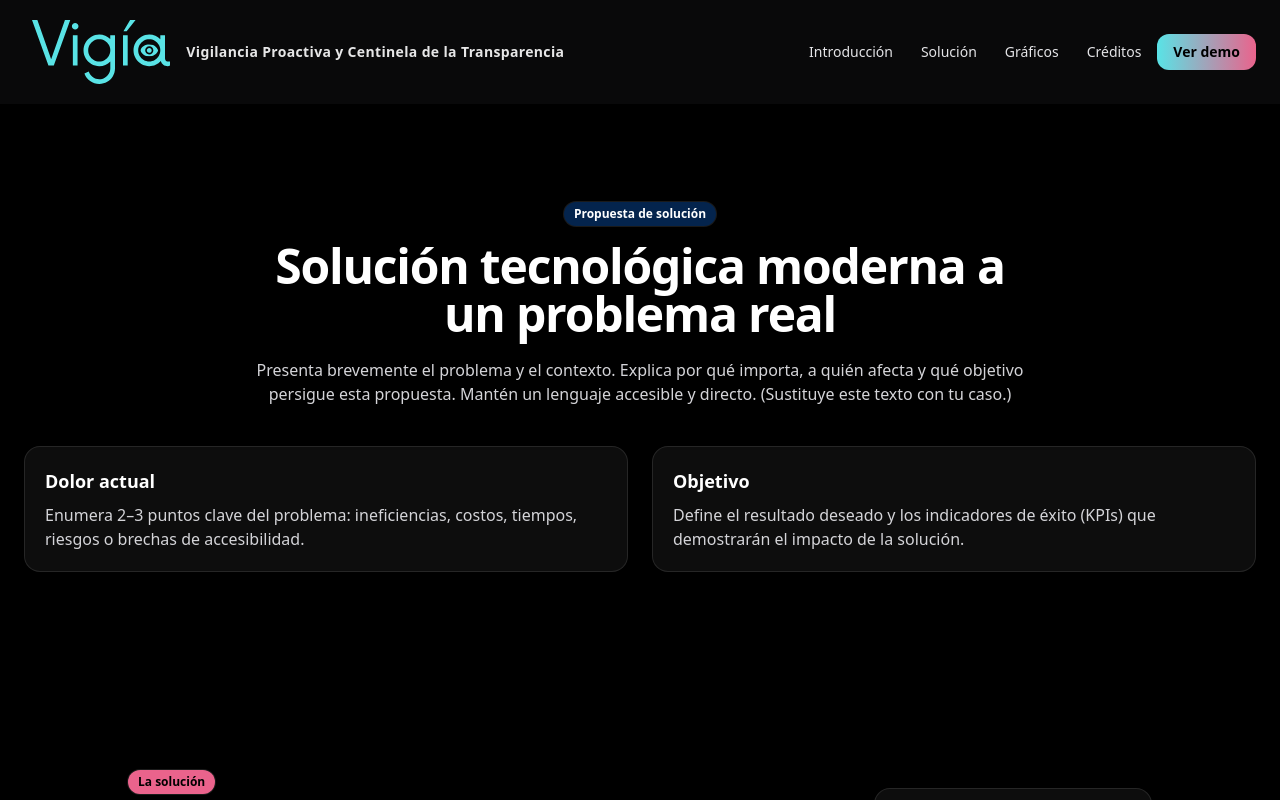
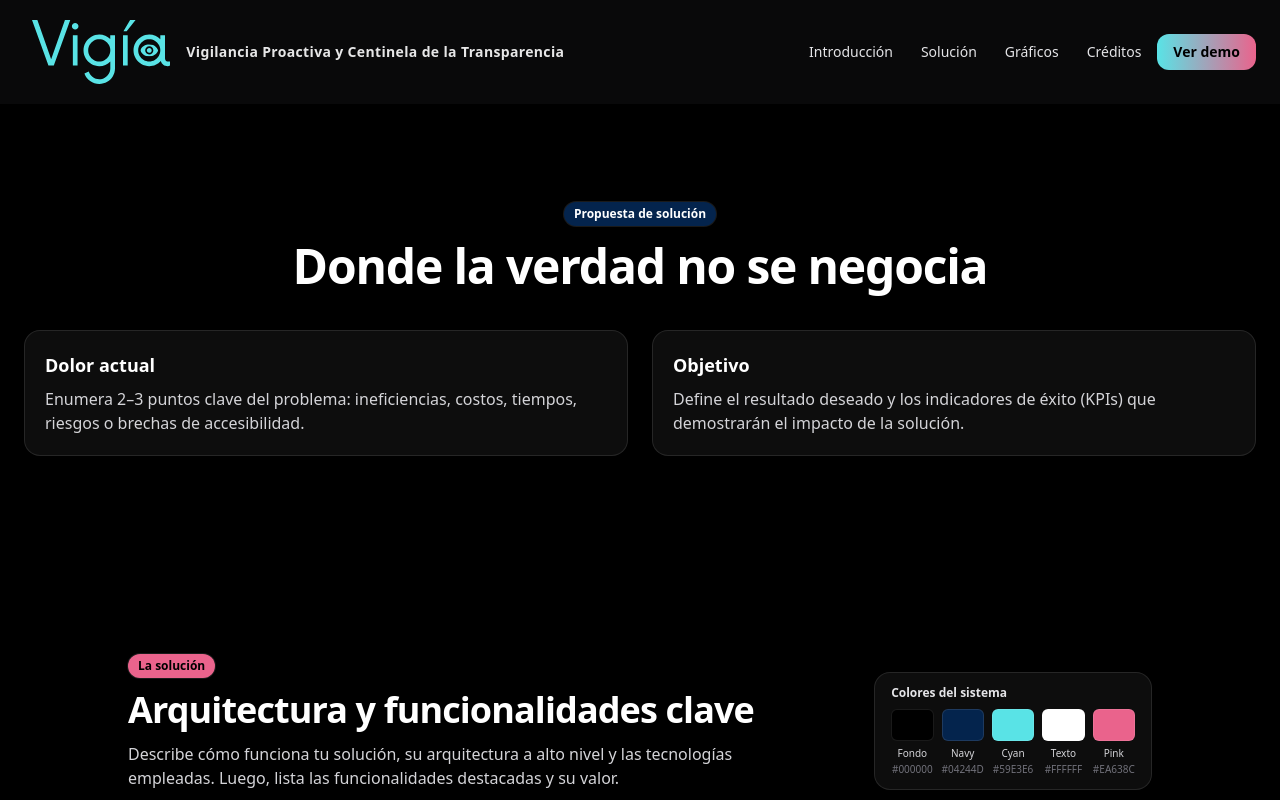
Before and after one commit to emanuel-mena/VIGIA, a React (Vite) app in the folder vigia/: page / in a window 1280 px wide. Shown: the top 800 px of the page. Built offline with nearby package versions, Linux system fonts and the light colour scheme.

Commit message:
credits updated

```diff
--- a/vigia/src/App.tsx
+++ b/vigia/src/App.tsx
@@ -10,23 +10,19 @@ import {
   Card,
 } from "./components/Utils";
 
-// Importa los componentes de gráficos (D3 + React)
 import { AreaLineChart } from "./components/AreaLineComponent";
 import { GroupedBars } from "./components/GroupedBarChartComponent";
 import { ScatterTrend } from "./components/ScatterTrendLineComponent";
 import { DonutChart } from "./components/DonutChartComponent";
-
-/* =========================
-   Créditos
-   ========================= */
 import { TeamMemberCard, type TeamMember } from "./components/TeamMemberCard";
 
-/* ...dentro del componente App() antes del return */
-const team: TeamMember[] = [
+
+
+const teamOne: TeamMember[] = [
   {
     name: "Allison Romero Jimenez",
     title: "Cybersecurity Analyst",
-    role: "Data Analist",
+    role: "Lead Data Analyst",
     image: "/team/Allison_pfp.webp",
     linkedin: "https://www.linkedin.com/in/allison-romero-jimenez-849aa3239/?originalSubdomain=cr",
   },
@@ -44,7 +40,10 @@ const team: TeamMember[] = [
     image: "/team/Gabriela_pfp.webp",
     linkedin: "https://www.linkedin.com/in/gabriela-urbina-hern%C3%A1ndez-41a056200/",
   },
-  {
+
+];
+
+const teamTwo: TeamMember[] = [{
   name: "María Jesús Rodríguez",
   title: "Estudiante TICs",
   role: "Analisis de Datos",
@@ -57,8 +56,7 @@ const team: TeamMember[] = [
   role: "Integración de APIs",
   image: "/team/Melina_pfp.webp",
   linkedin: "https://www.linkedin.com/in/melina-soto-09088a303/",
-  },
-];
+},]
 
 // Paleta (sugerido en index.css):
 // :root{ --clr-navy:#04244D; --clr-cyan:#59E3E6; --clr-white:#FFFFFF; --clr-crimson:#B6244F; --clr-pink:#EA638C; }
@@ -133,13 +131,8 @@ export default function App() {
           <div className="mx-auto max-w-3xl text-center">
             <Badge>Propuesta de solución</Badge>
             <h1 className="mt-4 text-4xl font-bold tracking-tight sm:text-5xl">
-              Solución tecnológica moderna a un problema real
+              Donde la verdad no se negocia
             </h1>
-            <p className="mt-5 text-zinc-300">
-              Presenta brevemente el problema y el contexto. Explica por qué importa,
-              a quién afecta y qué objetivo persigue esta propuesta. Mantén un lenguaje
-              accesible y directo. (Sustituye este texto con tu caso.)
-            </p>
           </div>
 
           <div className="mt-10 grid gap-6 sm:grid-cols-2">
@@ -256,11 +249,17 @@ export default function App() {
             </p>
           </div>
 
-          <div className="mt-10 grid gap-6 sm:grid-cols-2 lg:grid-cols-3 justify-items-center items-stretch mx-auto max-w-3xl">
-            {team.map((member) => (
+          <div className="mt-10 grid gap-6 sm:grid-cols-1 lg:grid-cols-3 justify-items-center items-stretch mx-auto max-w-3xl">
+            {teamOne.map((member) => (
               <TeamMemberCard key={member.name} member={member} />
             ))}
           </div>
+          <div className="mt-10 flex flex-wrap justify-center items-stretch gap-y-6 gap-x-6">
+            {teamTwo.map((member) => (
+                <TeamMemberCard key={member.name} member={member} />
+            ))}
+          </div>
+
 
           <div className="mt-12 mx-auto max-w-3xl">
             <GlassCard>
```
Lines whose indentation alone changed are shown as unchanged.
